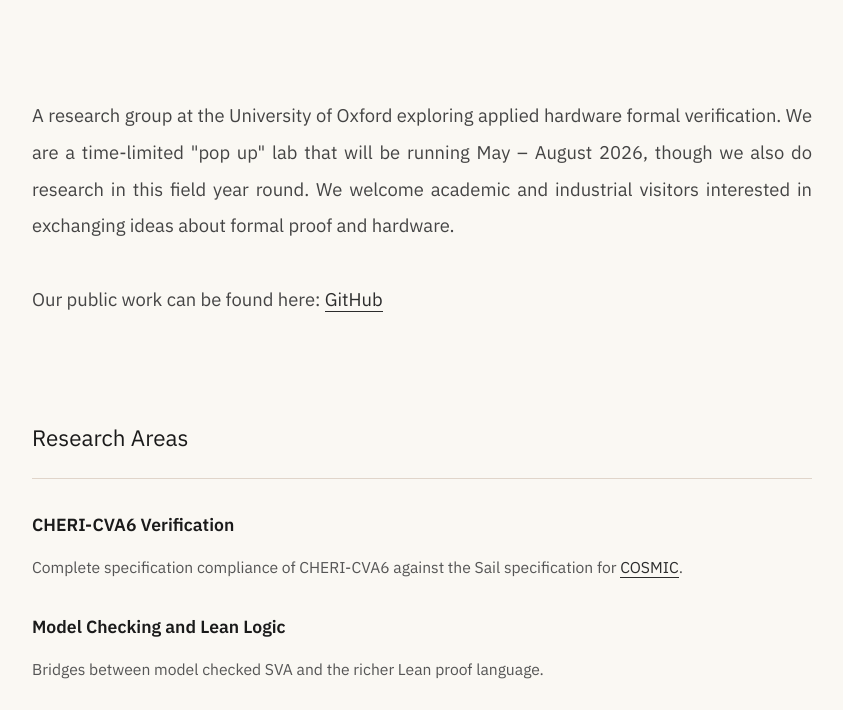
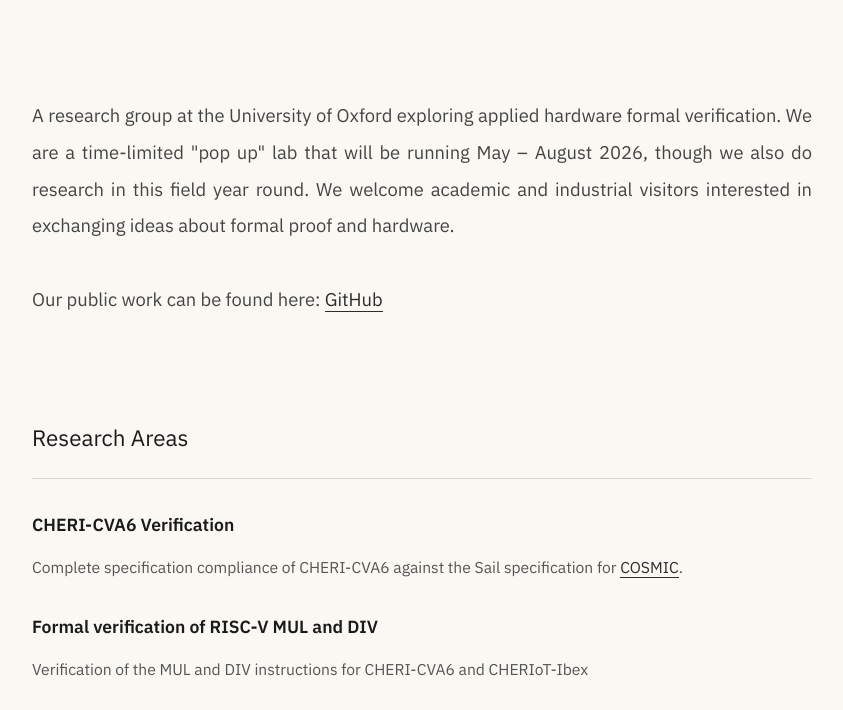
Before and after one commit to OX-FV/ox-fv.github.io, a plain HTML site: page index.html in a window 1280 px wide. Shown: the part 223-933 px from the top of the page, without its empty margins (218-1061 px from the left). Drawn offline with Linux system fonts and the light colour scheme.

Commit message:
MUL and DIV

```diff
--- a/index.html
+++ b/index.html
@@ -34,6 +34,11 @@
             <article>
                 <h3>CHERI-CVA6 Verification</h3>
                 <p>Complete specification compliance of CHERI-CVA6 against the Sail specification for <a href="https://cosmic-project.lowrisc.org/">COSMIC</a>.</p>
+            </article>
+
+            <article>
+            <h3>Formal verification of RISC-V MUL and DIV</h3>
+            <p>Verification of the MUL and DIV instructions for CHERI-CVA6 and CHERIoT-Ibex
             </article>
 
             <article>
```
